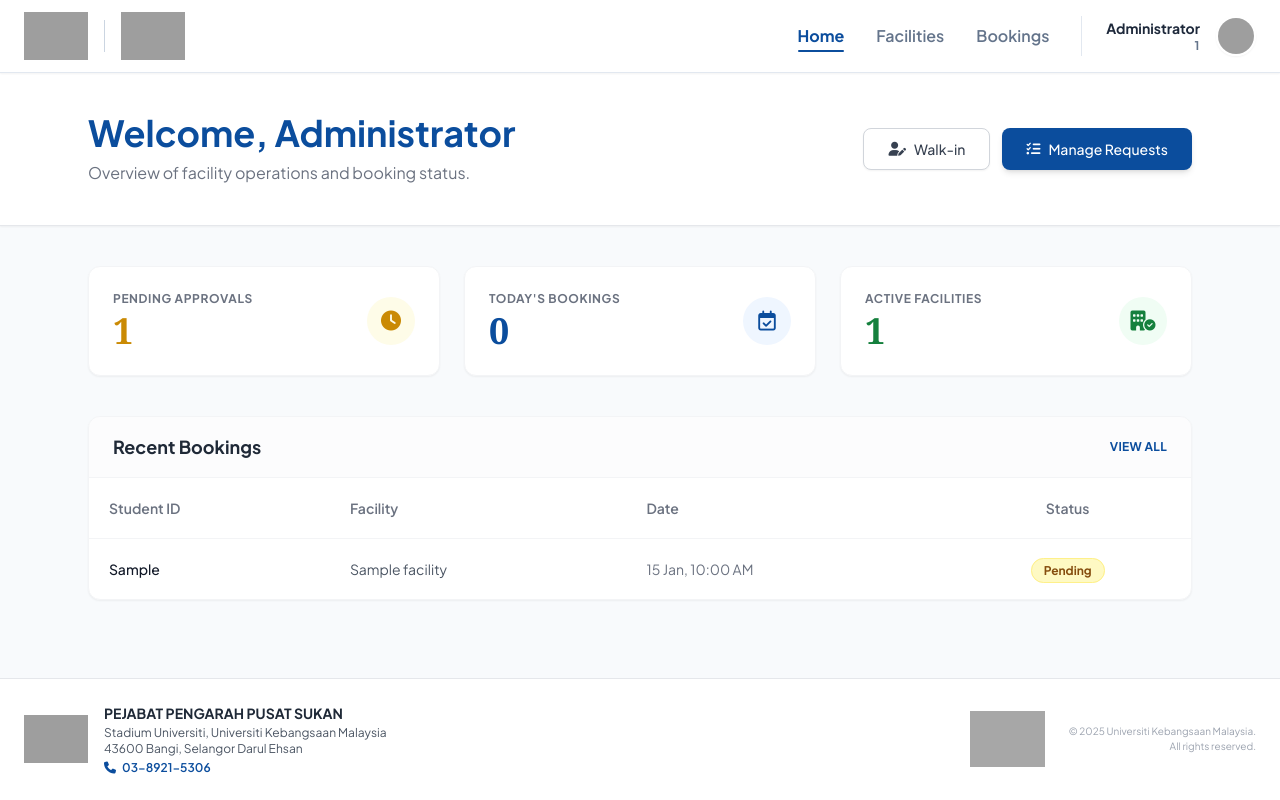
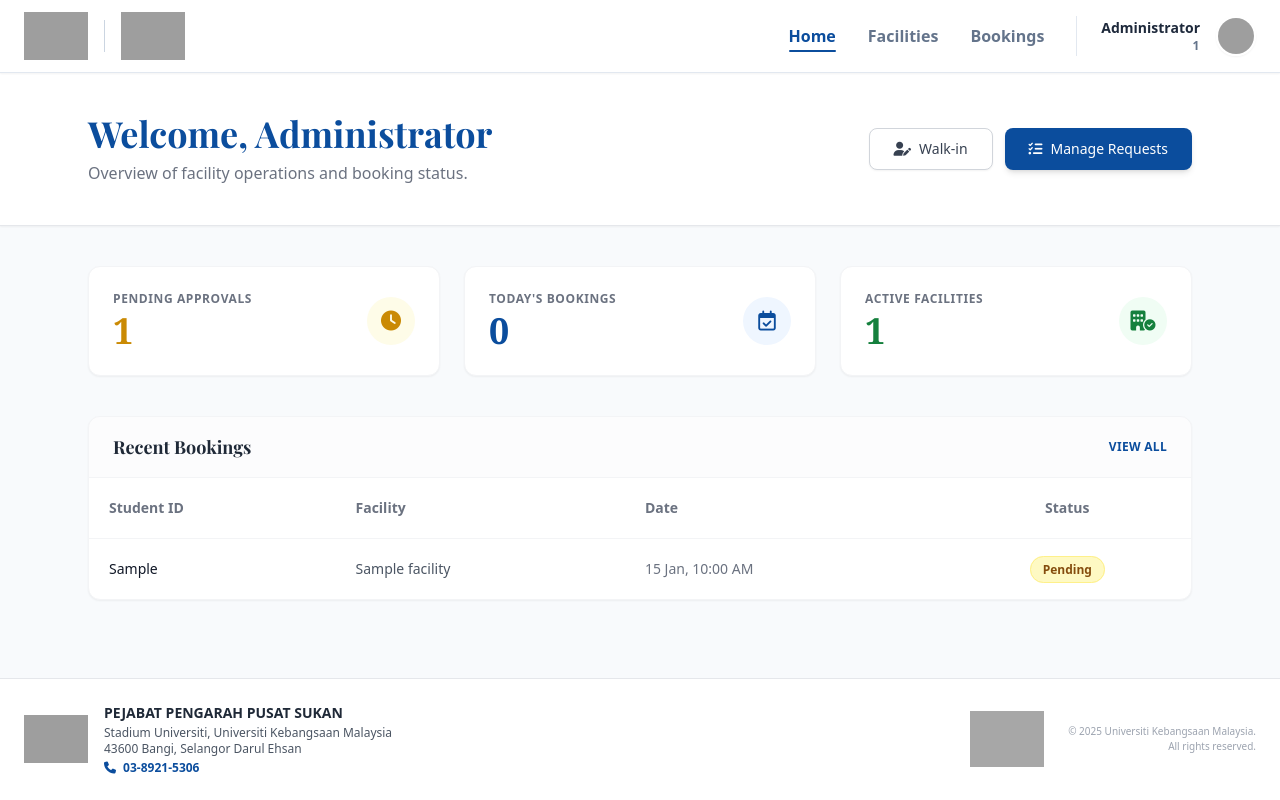
Before and after one commit to harried101/UKM-SFBS, a PHP site: page /UKM-SFBS/admin/dashboard.php in a window 1280 px wide. Run offline with PHP 8.4, Linux system fonts and the light colour scheme; the visitor is signed in with stand-in values (Sample User, id 1); tables that the repository leaves empty hold one stand-in row (values such as "Sample post"); some libraries are stand-ins or nearby versions; grey boxes are pictures that could not be loaded.

Commit message:
update font

```diff
--- a/admin/dashboard.php
+++ b/admin/dashboard.php
@@ -33,36 +33,43 @@ if ($conn->connect_error) {
 <meta charset="UTF-8">
 <meta name="viewport" content="width=device-width, initial-scale=1.0">
 <title>Admin Dashboard – UKM Sports Center</title>
-<link href="https://fonts.googleapis.com/css2?family=Plus+Jakarta+Sans:wght@400;500;600;700;800&family=Inter:wght@400;500;600&display=swap" rel="stylesheet">
+<!-- Fonts -->
+<link href="https://fonts.googleapis.com/css2?family=Playfair+Display:wght@500;600;700&family=Inter:wght@300;400;500;600;700&display=swap" rel="stylesheet">
+<!-- Tailwind CSS -->
 <script src="https://cdn.tailwindcss.com"></script>
+<!-- Font Awesome -->
 <link rel="stylesheet" href="https://cdnjs.cloudflare.com/ajax/libs/font-awesome/6.4.0/css/all.min.css">
 
-<script>
-    tailwind.config = {
-        theme: {
-            extend: {
-                fontFamily: {
-                    sans: ['"Plus Jakarta Sans"', 'sans-serif'],
-                    body: ['Inter', 'sans-serif'],
-                },
-                colors: {
-                    ukm: {
-                        blue: '#0b4d9d',
-                        dark: '#063a75',
-                        light: '#e0f2fe'
-                    }
-                }
-            }
-        }
+<style>
+    :root {
+        --primary: #0b4d9d;
+        --primary-hover: #063a75;
+        --bg-light: #f8fafc;
     }
-</script>
+    body {
+        font-family: 'Inter', sans-serif;
+        background-color: var(--bg-light);
+        color: #1e293b;
+        display: flex;
+        flex-direction: column;
+        min-height: 100vh;
+    }
+    h1, h2, h3, .font-serif {
+        font-family: 'Playfair Display', serif;
+    }
 
-<style>
-    .fade-in { animation: fadeIn 0.4s ease-out forwards; }
+    /* Animations */
+    .fade-in { animation: fadeIn 0.5s ease-out; }
     @keyframes fadeIn { from { opacity: 0; transform: translateY(10px); } to { opacity: 1; transform: translateY(0); } }
+
+    /* Card Hover */
+    .card-hover { transition: all 0.3s ease; }
+    .card-hover:hover { transform: translateY(-2px); box-shadow: 0 10px 25px -5px rgba(0,0,0,0.1), 0 8px 10px -6px rgba(0,0,0,0.1); }
 </style>
 </head>
-<body class="bg-slate-50 flex flex-col min-h-screen text-slate-800 font-sans">
+
+<body class="bg-[#f8fafc] flex flex-col min-h-screen text-slate-800 font-sans">
+
 
 <!-- NAVBAR -->
 <?php
```
Also changed, not shown: admin/addfacilities.php (+12 -5 lines), admin/bookinglist.php (+7 -4 lines).
